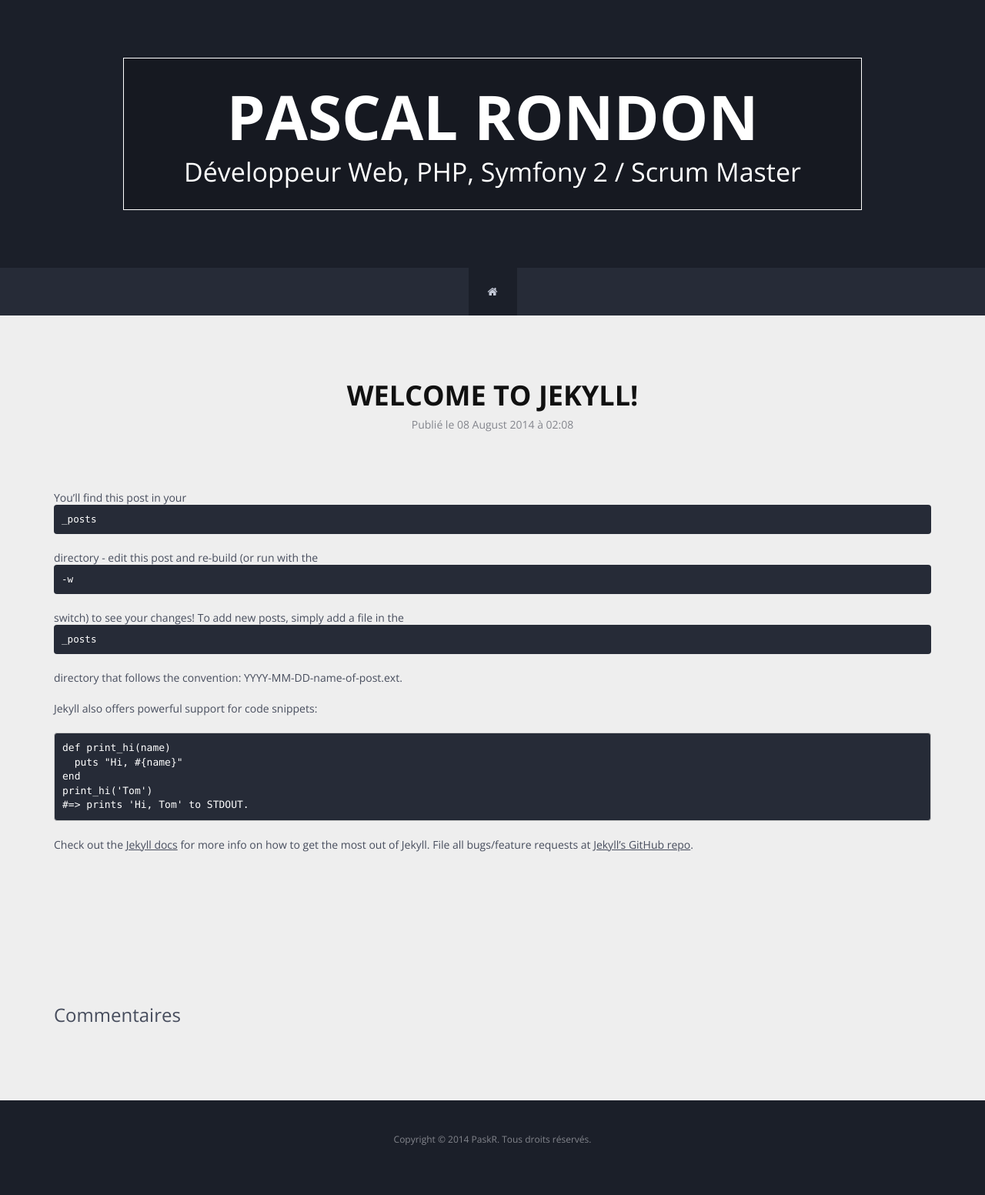
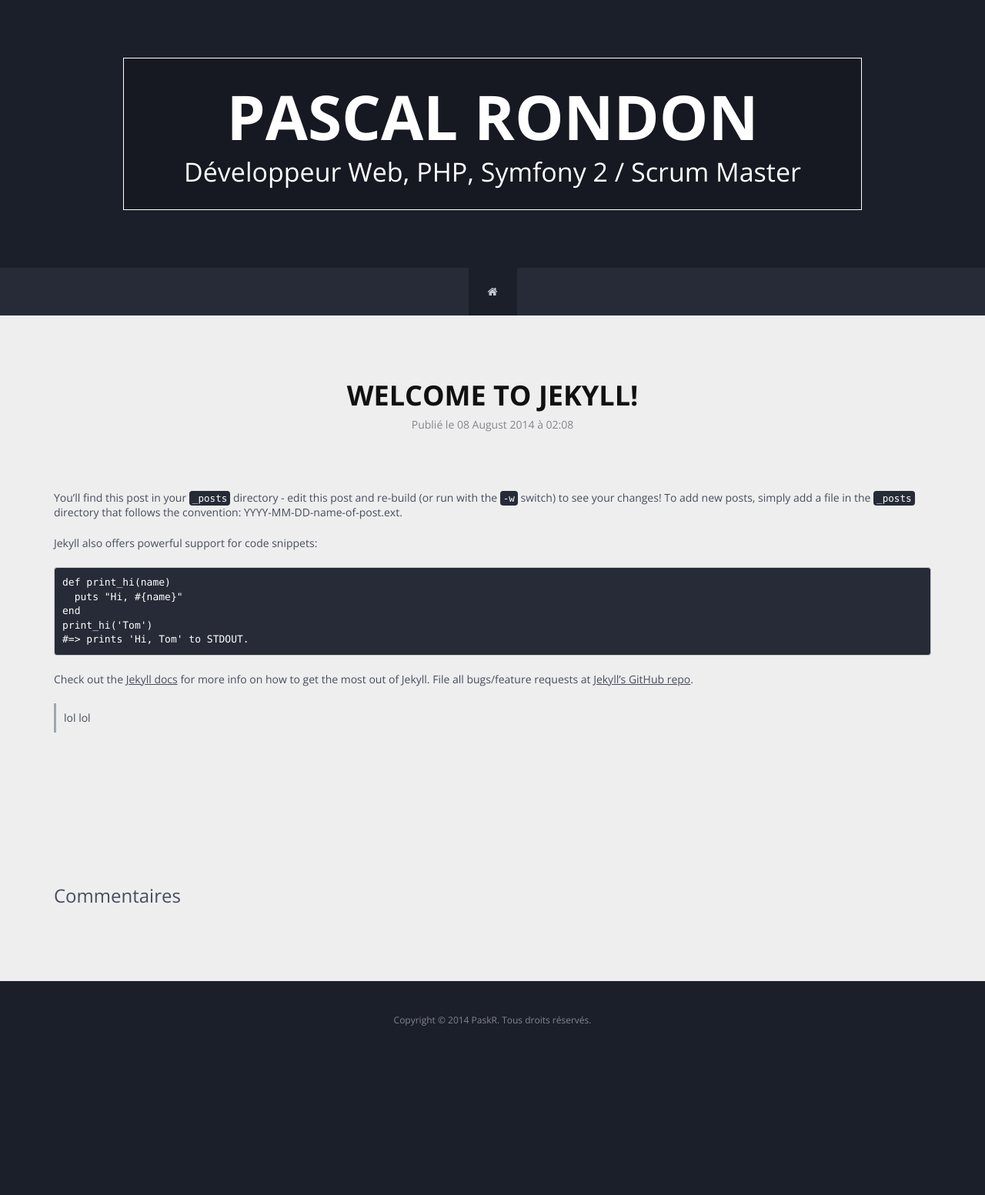
Before and after one commit to PaskR/PaskR.fr, a Jekyll site: the page built from _posts/2014-08-08-welcome-to-jekyll.markdown, in a window 1280 px wide. Shown: the whole page at 77% size. Built offline with Jekyll 4.4.1, drawn with Linux system fonts in a browser that asks for light colours; nearby versions of some CDN libraries; comment, search, counter and statistics services are not loaded; after the commit the page ends 1398 px from its top, so only the background shows below that.

Commit message:
Fix typo II

```diff
--- a/_posts/2014-08-08-welcome-to-jekyll.markdown
+++ b/_posts/2014-08-08-welcome-to-jekyll.markdown
@@ -20,5 +20,8 @@ print_hi('Tom')
 
 Check out the [Jekyll docs][jekyll] for more info on how to get the most out of Jekyll. File all bugs/feature requests at [Jekyll's GitHub repo][jekyll-gh].
 
+> lol
+> lol
+
 [jekyll-gh]: https://github.com/jekyll/jekyll
 [jekyll]:    http://jekyllrb.com
--- a/assets/css/style.css
+++ b/assets/css/style.css
@@ -19,16 +19,22 @@ a {
     outline:none;
 }
 
-code, blockquote, pre {
-    display: block;
-    padding: 10px;
-    margin-bottom: 22px;
+code, pre {
     background-color: #262b37;
     color: #fff;
 }
 
-pre code {
-    margin: 0;
+blockquote {
+    border-left: 3px solid #9BA9B0;
+}
+
+blockquote p:last-child {
+    padding: 0;
+}
+
+blockquote, pre {
+    padding: 10px;
+    margin-bottom: 22px;
 }
 
 dl {
```
